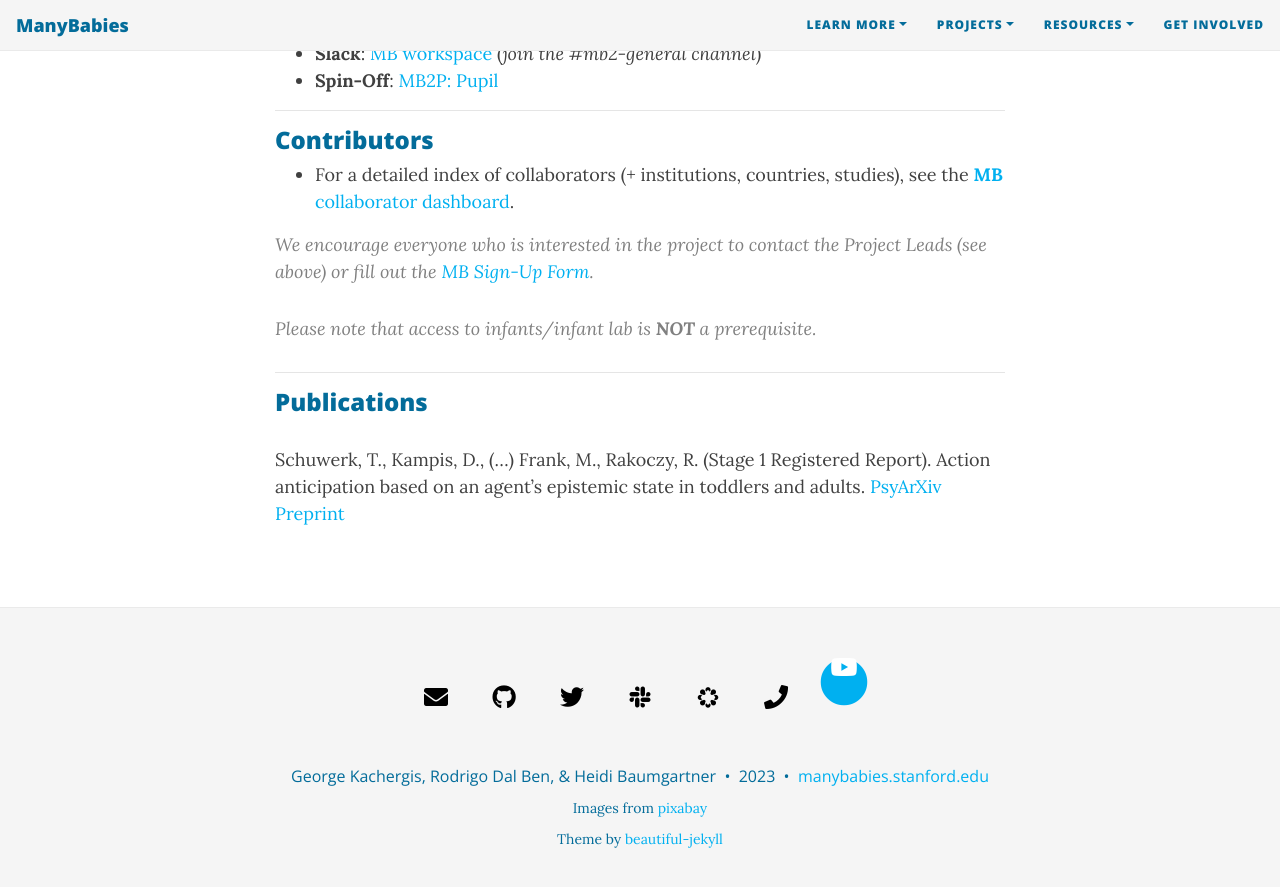
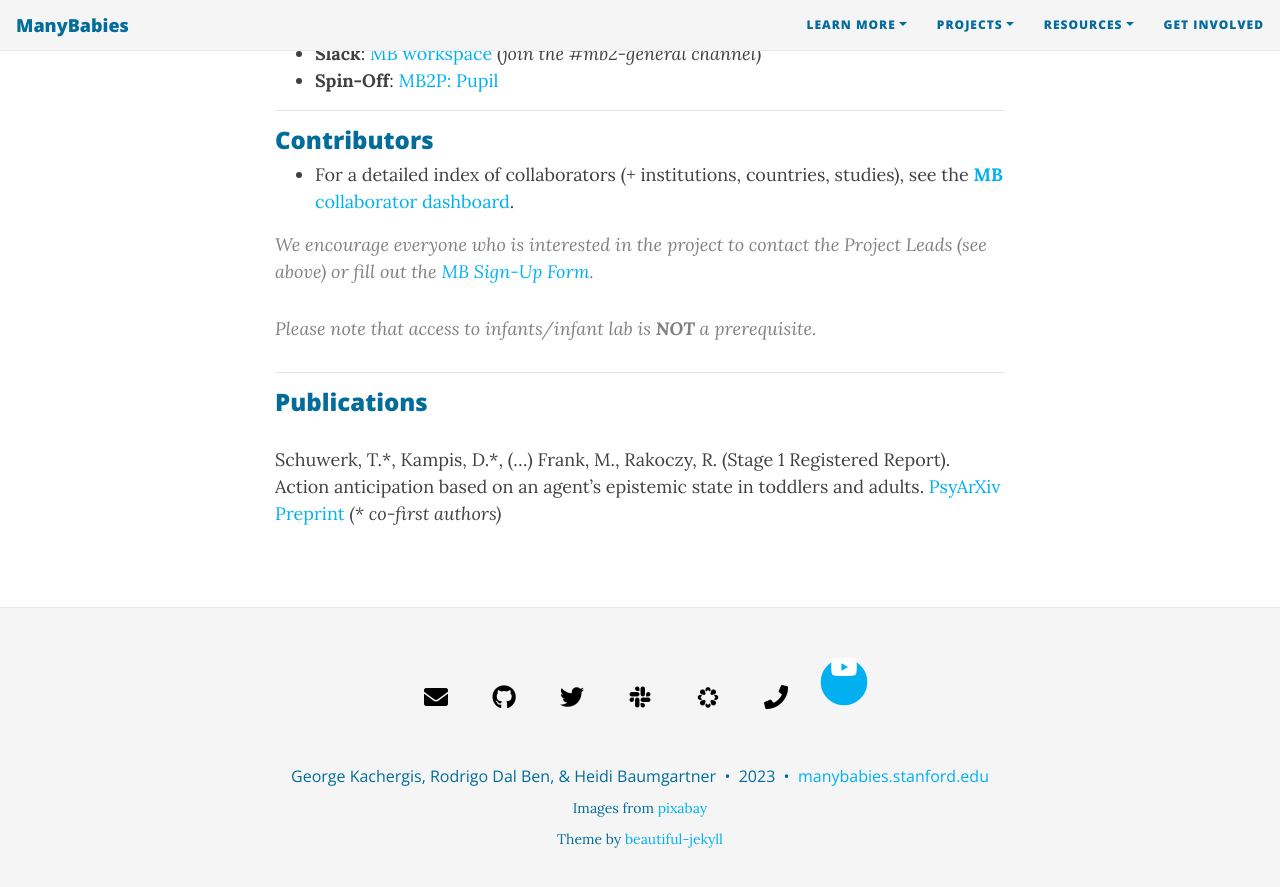
Before and after one commit to manybabies/manybabies.github.io, a Jekyll site: the page built from MB2.md, in a window 1280 px wide and 900 px high, scrolled down 1542 px. Shown: the top 887 px of the window. Built offline with Jekyll 4.4.1, drawn with Linux system fonts in a browser that asks for light colours; nearby versions of some CDN libraries; some web fonts are replaced.

Commit message:
add co-first author info MB2

```diff
--- a/MB2.md
+++ b/MB2.md
@@ -52,4 +52,4 @@ In this ongoing project we aim to investigate a fundamental feature of human soc
 
 ***
 ### Publications
-Schuwerk, T., Kampis, D., (...) Frank, M., Rakoczy, R. (Stage 1 Registered Report). Action anticipation based on an agent's epistemic state in toddlers and adults. [PsyArXiv Preprint](https://psyarxiv.com/x4jbm/)
+Schuwerk, T.\*, Kampis, D.\*, (...) Frank, M., Rakoczy, R. (Stage 1 Registered Report). Action anticipation based on an agent's epistemic state in toddlers and adults. [PsyArXiv Preprint](https://psyarxiv.com/x4jbm/) <i>(\* co-first authors)</i>
```
Also changed, not shown: publications.md (+1 -1 lines).
